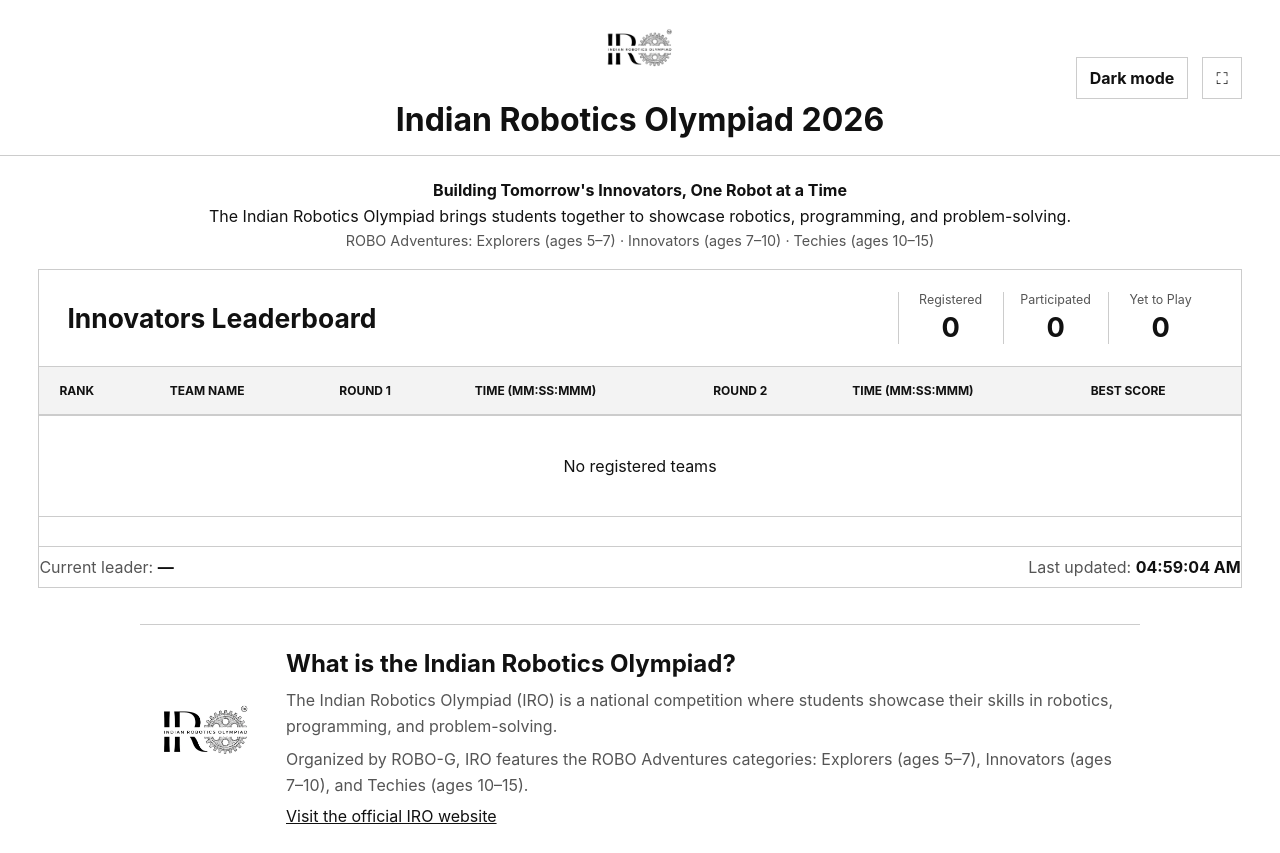
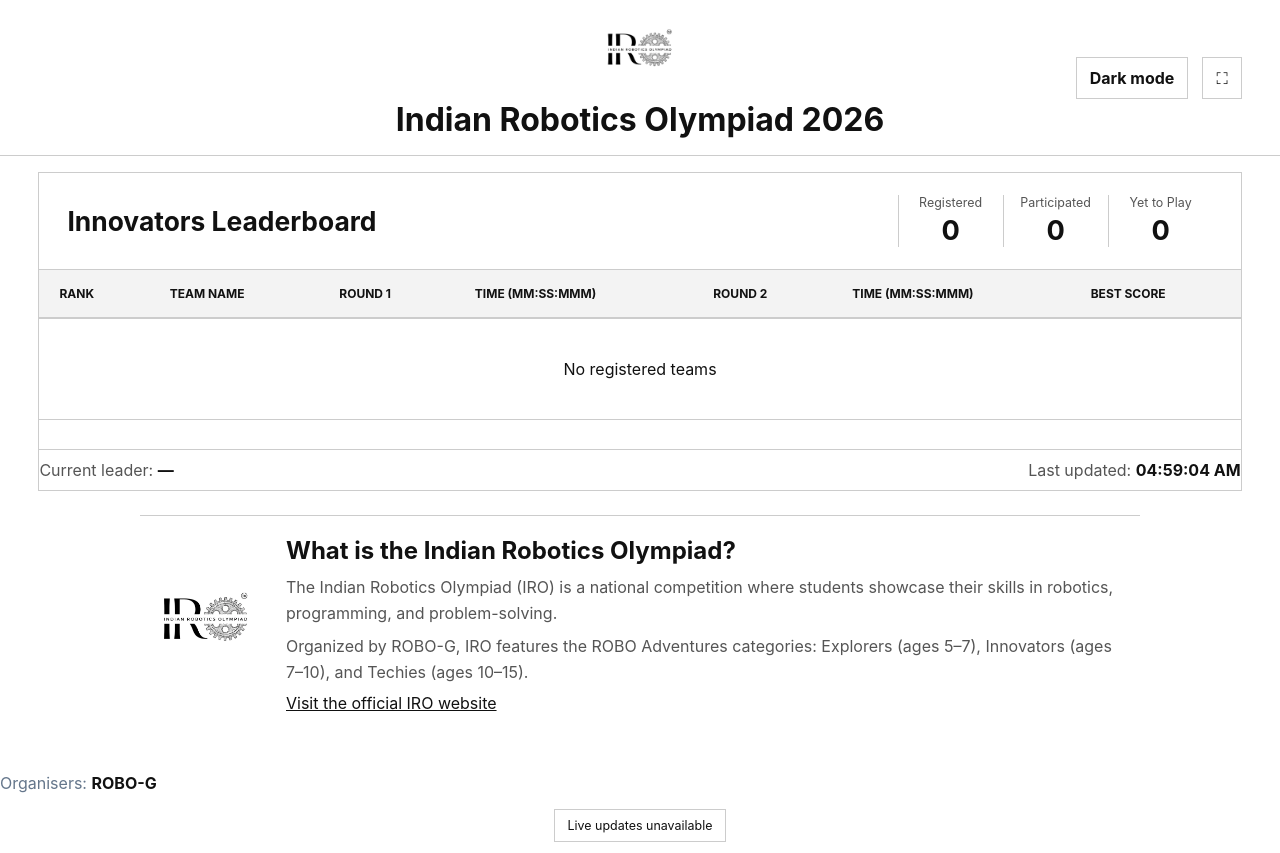
Before and after one commit to themxtr/iro-scorer, a plain HTML site: page index.html in a window 1280 px wide. Shown: the top 853 px of the page. Drawn offline with Linux system fonts and the light colour scheme.

Commit message:
Remove redundant IRO intro copy
Co-authored-by: Copilot <223556219+Copilot@users.noreply.github.com>

```diff
--- a/css/theme.css
+++ b/css/theme.css
@@ -590,35 +590,14 @@ body {
   transform: translateY(-50%);
 }
 
-.public-body .iro-intro {
-  max-width: 1100px;
-  margin: 8px auto 20px;
-  padding: 0 16px;
-  color: var(--public-text);
-  text-align: center;
-}
-
-.public-body .iro-intro p {
-  margin: 6px 0;
-}
-
-.public-body .iro-tagline {
-  font-weight: 700;
-}
-
-.public-body .iro-categories {
-  color: var(--public-muted);
-  font-size: .9rem;
-}
-
 .public-body .iro-about {
   display: grid;
   grid-template-columns: 110px minmax(0, 1fr);
   align-items: center;
   gap: 20px;
   max-width: 1000px;
-  margin: 36px auto;
-  padding: 24px 16px;
+  margin: 24px auto;
+  padding: 20px 16px;
   border-top: 1px solid var(--public-border);
   color: var(--public-text);
   text-align: left;
@@ -668,7 +647,6 @@ body {
 }
 
 :root:fullscreen .public-header,
-:root:fullscreen .iro-intro,
 :root:fullscreen .iro-about,
 :root:fullscreen .leaderboard-heading,
 :root:fullscreen .leaderboard-footer,
--- a/index.html
+++ b/index.html
@@ -25,11 +25,6 @@
   </header>
 
   <main class="public-main">
-    <section class="iro-intro" aria-label="About the Indian Robotics Olympiad">
-      <p class="iro-tagline">Building Tomorrow's Innovators, One Robot at a Time</p>
-      <p>The Indian Robotics Olympiad brings students together to showcase robotics, programming, and problem-solving.</p>
-      <p class="iro-categories">ROBO Adventures: Explorers (ages 5–7) · Innovators (ages 7–10) · Techies (ages 10–15)</p>
-    </section>
     <section class="leaderboard-shell">
       <div class="leaderboard-heading">
         <div>
```
